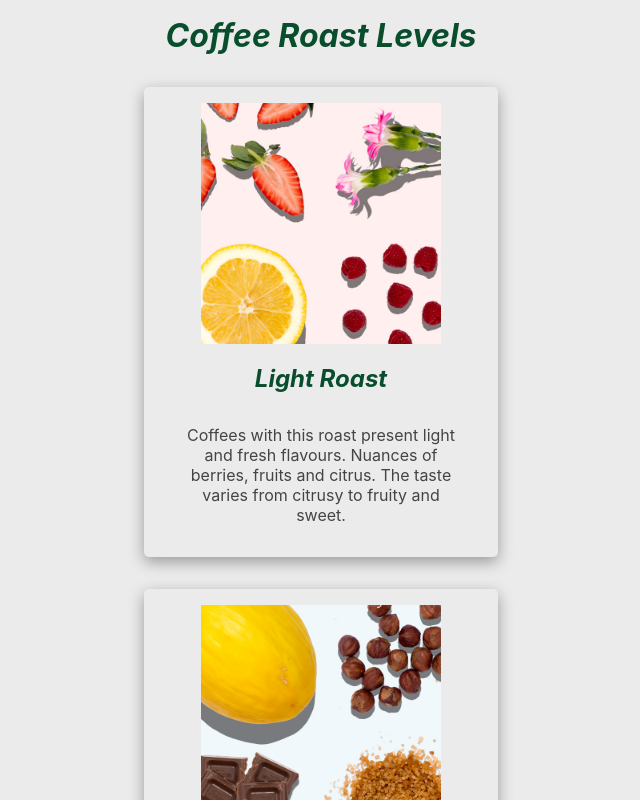
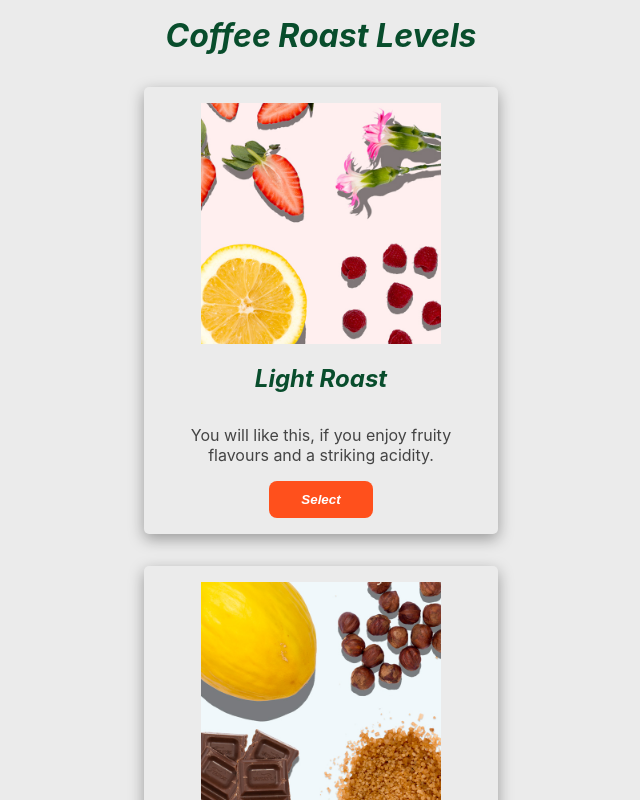
Before and after one commit to DanCesca/capstone-worldofcoffee, a React (Create React App) app in the folder client/: page / in a window 1280 px wide. Shown: the top 800 px of the page, without its empty margins (319-959 px from the left). Built offline with nearby package versions, Linux system fonts and the light colour scheme.

Commit message:
create button component SelectButton, add data to database to have detail card and modify TasteCard component accordingly. Add button functionality to show details

```diff
--- a/client/src/App.js
+++ b/client/src/App.js
@@ -6,7 +6,7 @@ function App() {
   return (
     <AppContainer>
       <h1>Coffee Roast Levels</h1>
-      <CardWrapper>
+      <CardWrapper role="list">
         {tastes.map(taste => (
           <TasteCard key={taste.id} taste={taste} />
         ))}
--- /dev/null
+++ b/client/src/components/SelectButton.jsx
@@ -0,0 +1,13 @@
+import styled from 'styled-components';
+
+const SelectButton = styled.button`
+  padding: 0.7rem 2rem;
+  border-radius: 0.5rem;
+  background-color: var(--color-red);
+  border: none;
+  color: white;
+  font-style: italic;
+  font-weight: 900;
+`;
+
+export default SelectButton;
--- a/client/src/components/TasteCard.jsx
+++ b/client/src/components/TasteCard.jsx
@@ -1,12 +1,29 @@
 import styled from 'styled-components';
+import SelectButton from './SelectButton';
+import { useState } from 'react';
 
 function TasteCard({ taste }) {
+  const [isSelected, setIsSelected] = useState(false);
+
   return (
-    <CardContainer>
-      <img src={taste.image} alt={taste.name} />
-      <h2>{taste.name}</h2>
-      <p>{taste.profile}</p>
-    </CardContainer>
+    <>
+      {isSelected ? (
+        <CardContainer>
+          <img src={taste.image} alt={taste.name} />
+          <h2>{taste.name}</h2>
+          <p>{taste.profile}</p>
+          <p>Your coffee journey could start with:</p>
+          <SelectButton onClick={() => setIsSelected(false)}>Close</SelectButton>
+        </CardContainer>
+      ) : (
+        <CardContainer>
+          <img src={taste.image} alt={taste.name} />
+          <h2>{taste.name}</h2>
+          <p>{taste.teaser}</p>
+          <SelectButton onClick={() => setIsSelected(true)}>Select</SelectButton>
+        </CardContainer>
+      )}
+    </>
   );
 }
 
--- a/client/src/database.js
+++ b/client/src/database.js
@@ -3,6 +3,7 @@ export const tastes = [
     id: '1',
     name: 'Light Roast',
     image: require('./images/light-roast.jpg'),
+    teaser: 'You will like this, if you enjoy fruity flavours and a striking acidity.',
     profile:
       'Coffees with this roast present light and fresh flavours. Nuances of berries, fruits and citrus. The taste varies from citrusy to fruity and sweet.',
   },
@@ -11,6 +12,7 @@ export const tastes = [
     id: '2',
     name: 'Medium Roast',
     image: require('./images/medium-roast.jpg'),
+    teaser: 'This is for you, if you like the taste of nuts and milk chocolate.',
     profile:
       'These coffees share qualities of low acidity and soft and rich flavours. Flavour nuances vary between nutty and milk-chocolaty to brown sugar and ripe fruits.',
   },
@@ -19,6 +21,7 @@ export const tastes = [
     id: '3',
     name: 'Dark Roast',
     image: require('./images/dark-roast.jpg'),
+    teaser: 'If you like that roasty, strong and sweet taste of coffee, go for this.',
     profile:
       'Dark chocolate, caramel and soft roastiness. All coffees with this kind of roast are bold and full-bodied. Typical roasty flavours are dark chocolate, nuts and dark caramel.',
   },
```
Also changed, not shown: 1 other file (tests, documents, lock files or other folders).
